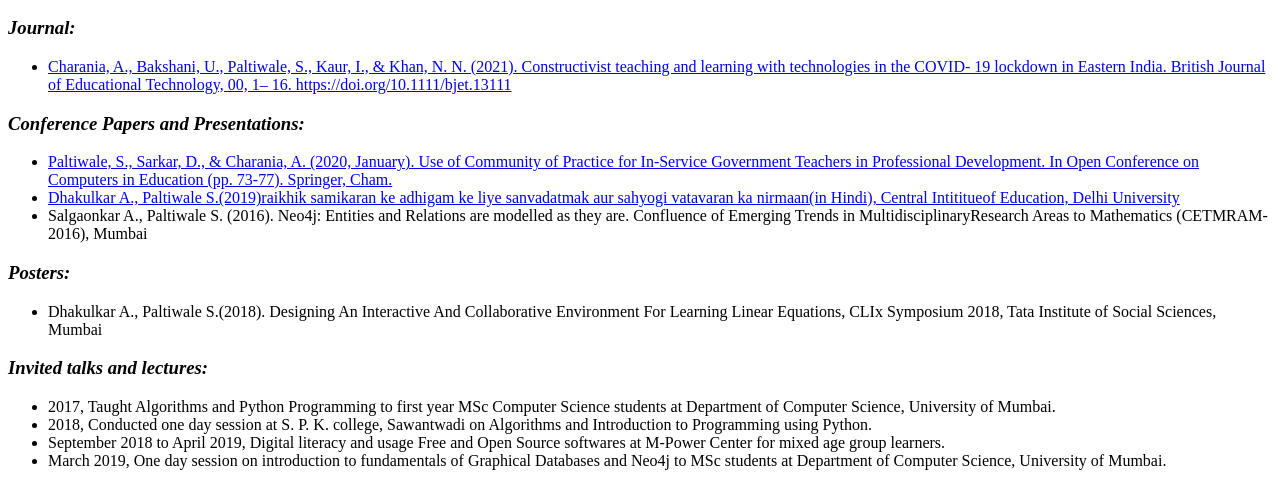
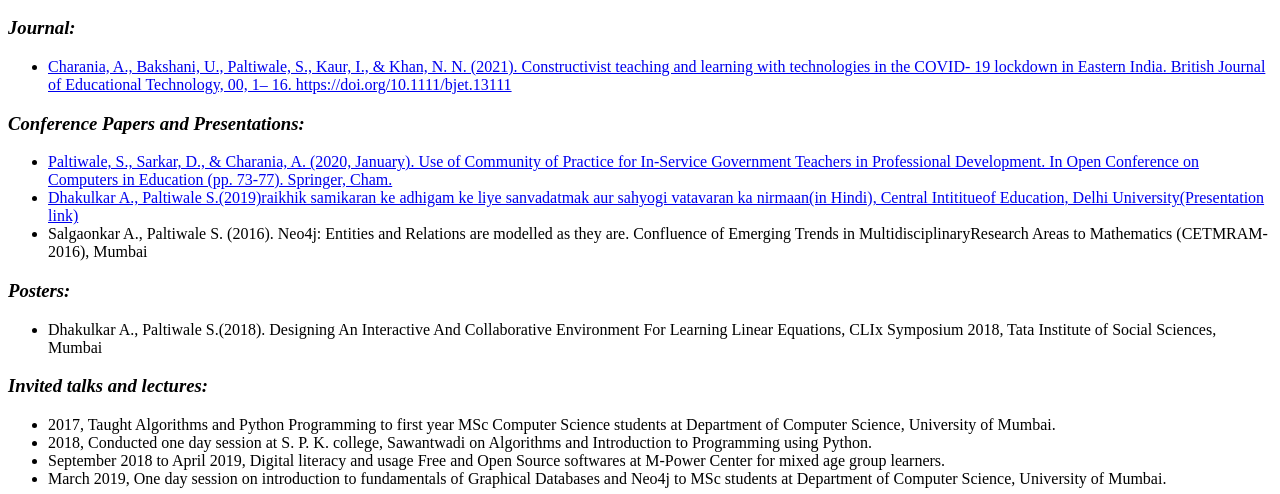
Before and after one commit to sumeghp/sumeghhp.github.io, a plain HTML site: page pub.html in a window 1280 px wide. Shown: the part 306-800 px from the top of the page. Drawn offline with Linux system fonts and the light colour scheme; a web font is replaced by a local one.

Commit message:
Update pub.html

```diff
--- a/pub.html
+++ b/pub.html
@@ -34,7 +34,7 @@
             <h3><i>Conference Papers and Presentations:</i></h3>
             <p>
      <ul><li><a href="https://www.springerprofessional.de/en/use-of-community-of-practice-for-in-service-government-teachers-/18430706">Paltiwale, S., Sarkar, D., & Charania, A. (2020, January). Use of Community of Practice for In-Service Government Teachers in Professional Development. In Open Conference on Computers in Education (pp. 73-77). Springer, Cham.</a></li>
-                    <li><a href="http://www.teachersofindia.org/hi/download/file/fid/20584">Dhakulkar A., Paltiwale S.(2019)raikhik samikaran ke adhigam ke liye sanvadatmak aur sahyogi vatavaran ka nirmaan(in Hindi), Central Intititueof Education, Delhi University</a></li>
+                    <li><a href="http://www.teachersofindia.org/hi/download/file/fid/20584">Dhakulkar A., Paltiwale S.(2019)raikhik samikaran ke adhigam ke liye sanvadatmak aur sahyogi vatavaran ka nirmaan(in Hindi), Central Intititueof Education, Delhi University</a><a href = "static/presentation_of_tools.svg">(Presentation link)</a></li>
 <li>Salgaonkar A., Paltiwale S. (2016). Neo4j: Entities and Relations are modelled as they are. Confluence of Emerging Trends in MultidisciplinaryResearch Areas to Mathematics (CETMRAM-2016), Mumbai</li>
         </ul>
             </p>
```
